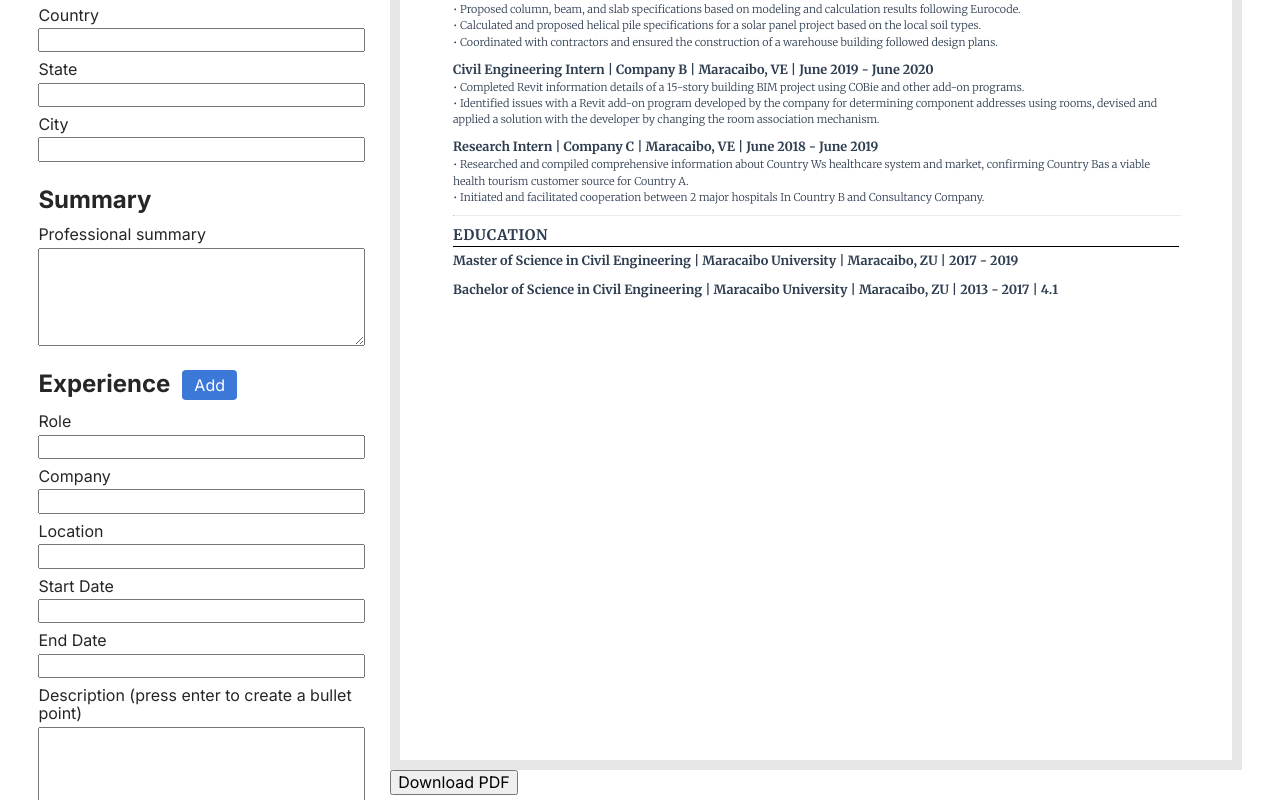
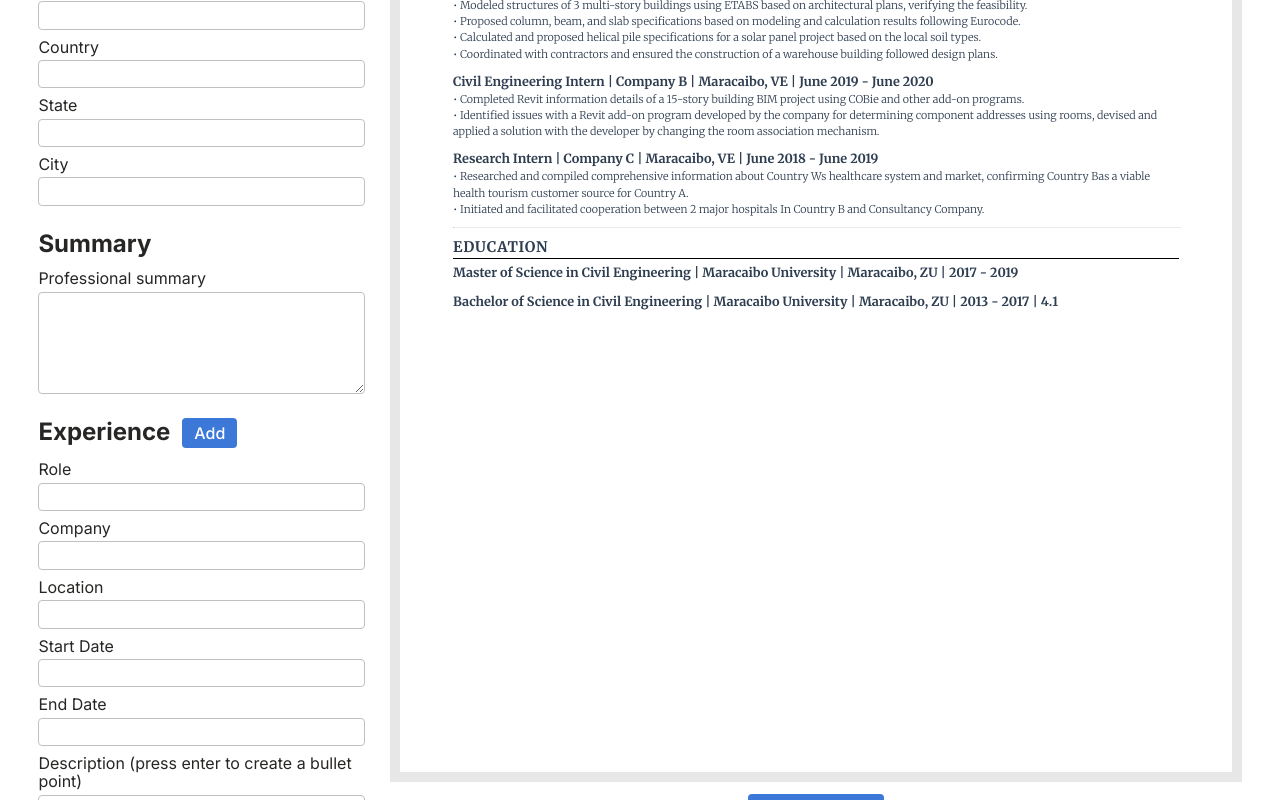
Before and after one commit to danxschz/cv-app, a React (Create React App) app: page / in a window 1280 px wide. Shown: the part 400-1200 px from the top of the page. Built offline with nearby package versions, Linux system fonts and the light colour scheme.

Commit message:
Style download button and update inputs' styles

```diff
--- a/src/components/PrintableResume.js
+++ b/src/components/PrintableResume.js
@@ -11,7 +11,7 @@ class PrintableResume extends React.PureComponent {
         <div className="resume-border"><Resume resume={resume} ref={el => (this.componentRef = el)}/></div>
         <ReactToPrint
           trigger={() => {
-            return <button>Download PDF</button>;
+            return <button className="download-btn">Download PDF</button>;
           }}
           content={() => this.componentRef}
           pageStyle="@page { size: 22cm 28cm }"
--- a/src/styles/App.css
+++ b/src/styles/App.css
@@ -1,7 +1,7 @@
 main {
   display: grid;
   grid-template-columns: 1fr 1fr;
-  padding: 20px 3vw;
+  padding: 32px 3vw;
   align-items: start;
   gap: 2vw
 }
--- a/src/styles/Resume.css
+++ b/src/styles/Resume.css
@@ -1,6 +1,9 @@
 @import url('https://fonts.googleapis.com/css2?family=Merriweather:wght@300;400;700&display=swap');
 
 .resume-section {
+  display: flex;
+  flex-direction: column;
+  gap: 12px;
   position: sticky;
   top: 20px;
 }
@@ -78,5 +81,20 @@ hr {
 }
 
 .download-btn {
+  padding: 6px 12px;
+  border: none;
+  border-radius: 4px;
+  width: max-content;
+  background: var(--accent-color);
+  color: white;
+  font-weight: 500;
+  align-self: center;
+}
 
+.download-btn:hover {
+  opacity: 0.9;
 }
+
+.download-btn:active {
+  opacity: 0.8;
+}
--- a/src/styles/form.css
+++ b/src/styles/form.css
@@ -16,6 +16,7 @@
   width: max-content;
   background: var(--accent-color);
   color: white;
+  font-weight: 500;
 }
 
 .form__add-btn:hover, .form__remove-btn:hover {
@@ -45,6 +46,9 @@
 }
 
 input, textarea {
+  padding: 4px;
+  border: 1px solid #c0c0c0;
+  border-radius: 4px;
   outline-color: var(--accent-color);
 }
 
--- a/src/styles/index.css
+++ b/src/styles/index.css
@@ -1,5 +1,5 @@
 /* Fonts */
-@import url('https://fonts.googleapis.com/css2?family=Inter:wght@300;400;700&display=swap');
+@import url('https://fonts.googleapis.com/css2?family=Inter:wght@300;400;500;700&display=swap');
 
 /* Variables */
 :root {
```
